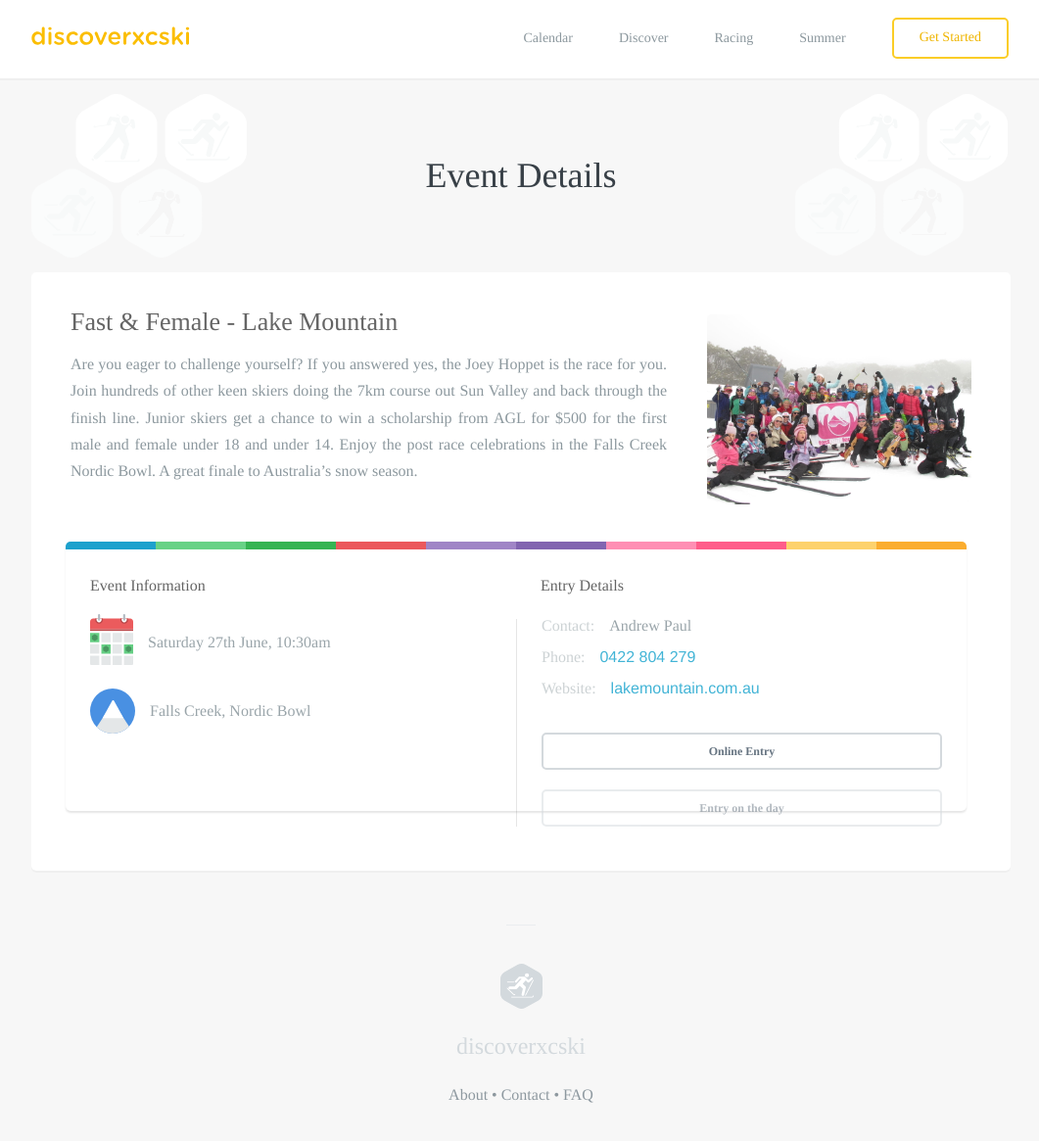
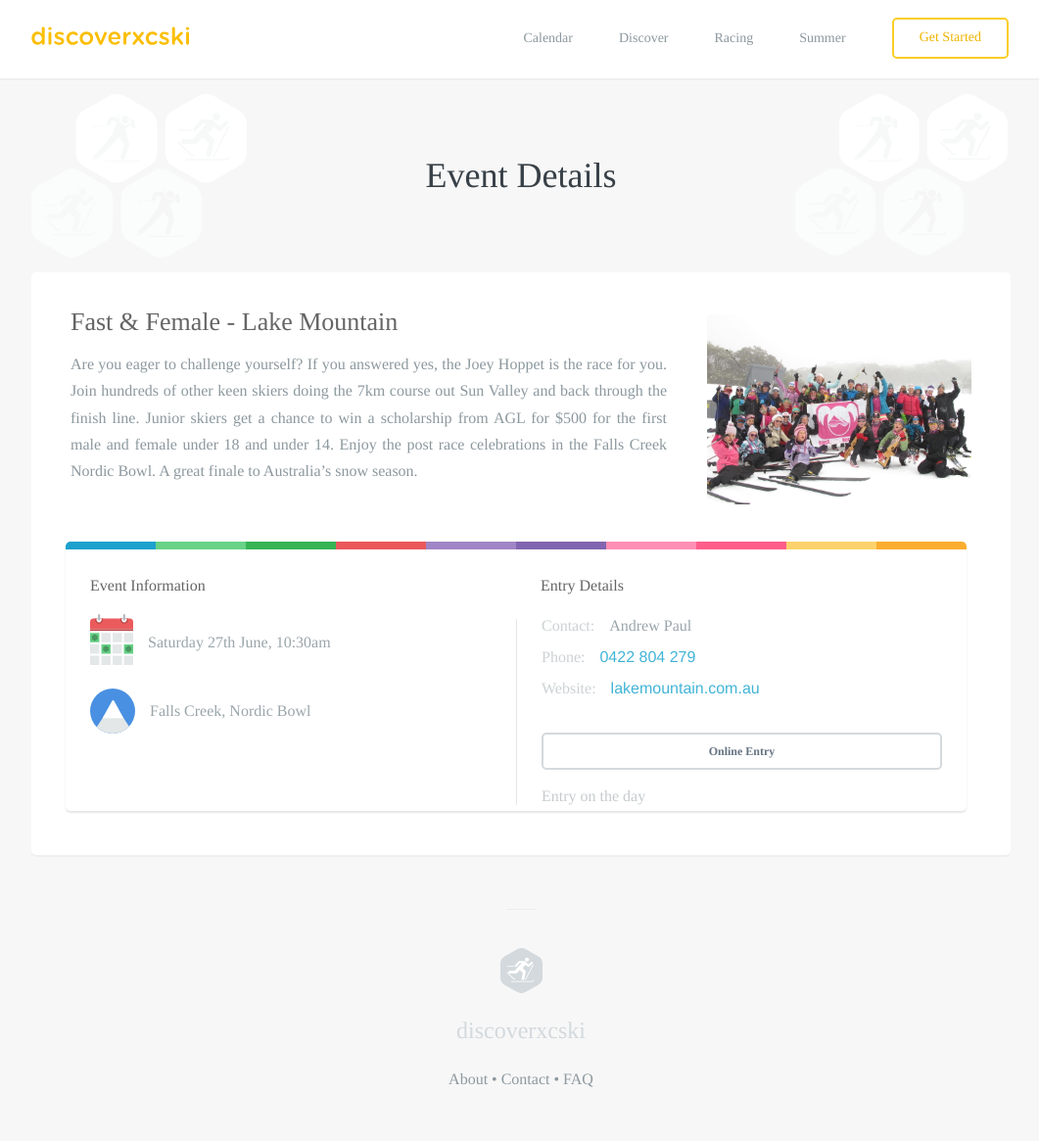
Before and after one commit to robcatto/robcatto.github.io, a Jekyll site: the page built from events/fast-&-female-lake-mountain/index.html, in a window 1280 px wide and 1182 px high. Shown: the top 1165 px of the window at 98% size, without its empty margins (108-1169 px from the left). Built offline with Jekyll 4.4.1, drawn with Linux system fonts in a browser that asks for light colours; some web fonts are replaced; Markdown is read by kramdown in place of the engine named in the settings.

Commit message:
Update index.html

```diff
--- a/events/fast-&-female-lake-mountain/index.html
+++ b/events/fast-&-female-lake-mountain/index.html
@@ -145,7 +145,7 @@ layout: default
                                         <a class="button small dark" style="  margin-top: 20px;
   margin-bottom: 0px;
   width: 100%;" href="http://discoverxcski.com/discoverxc/" data-featurette="analytics-click-event" data-event-category="button" data-event-action="" data-event-label="Source: Homepage Alt" id="featurette-35">Online Entry</a>
-  <div class="button small dark" style="  margin-top: 20px; opacity: 0.5;
+  <div class="disabled_button" style="  margin-top: 20px; opacity: 0.5;
   margin-bottom: 0px;
   width: 100%;" href="http://discoverxcski.com/discoverxc/" data-featurette="analytics-click-event" data-event-category="button" data-event-action="" data-event-label="Source: Homepage Alt" id="featurette-35">Entry on the day</div>
                                 </div>
```
